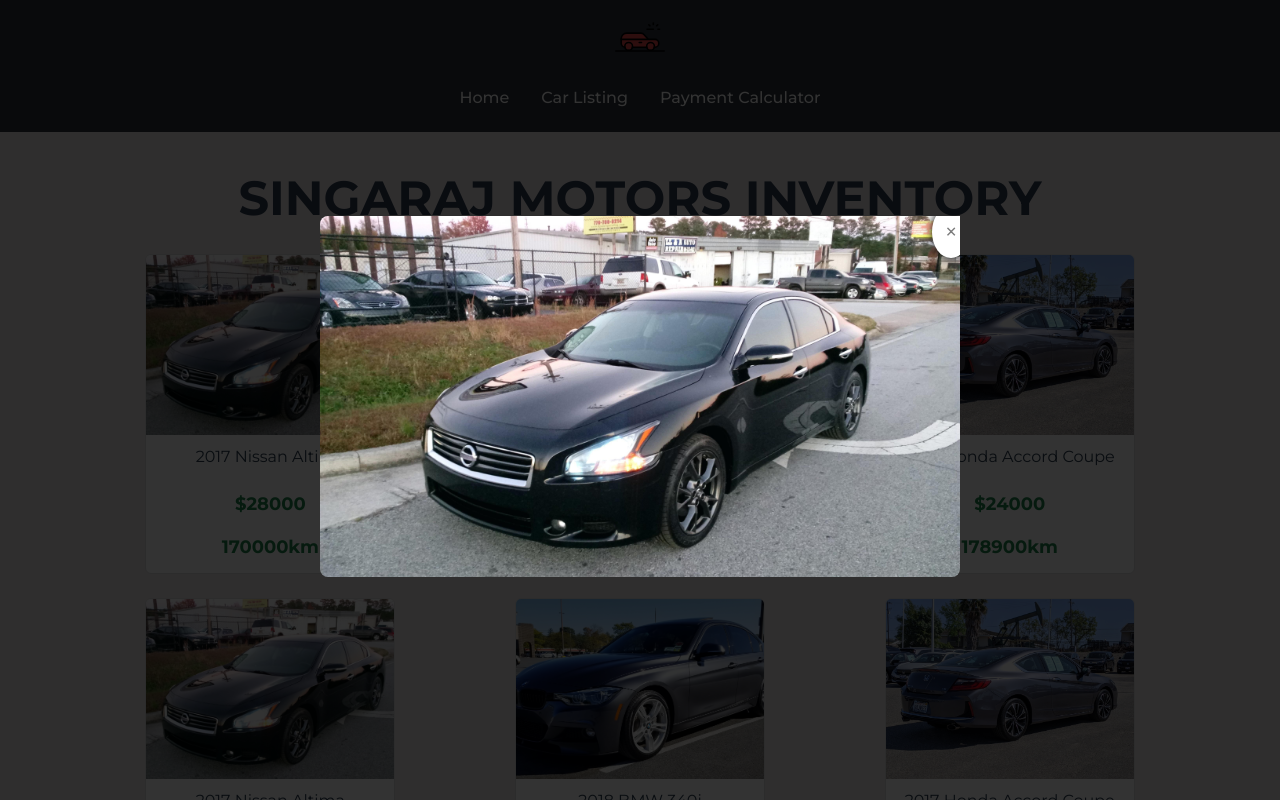
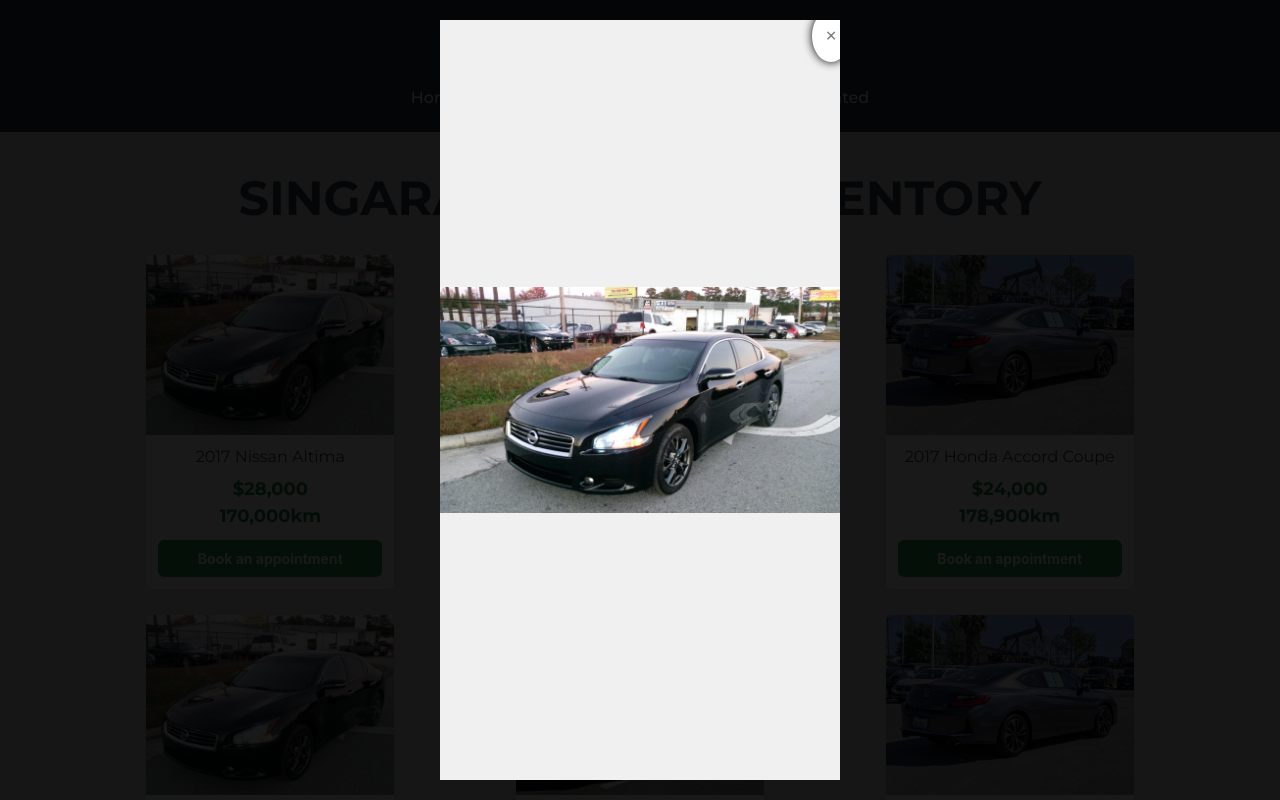
Before and after one commit to seyonr/3230-final, a Vue app: page /carlisiting in a window 1280 px wide. Both pictures are taken after a click on the picture 270 px from the left and 345 px from the top of the page. Shown: the top 800 px of the page. Built offline with nearby package versions, Linux system fonts and the light colour scheme.

Commit message:
added a button for inventory and added located page

```diff
--- a/package.json
+++ b/package.json
@@ -11,6 +11,7 @@
     "format": "prettier --write src/"
   },
   "dependencies": {
+    "leaflet": "^1.9.4",
     "pinia": "^3.0.1",
     "vue": "^3.5.13",
     "vue-router": "^4.5.0"
--- a/src/components/header/CarsComp.vue
+++ b/src/components/header/CarsComp.vue
@@ -8,32 +8,83 @@
   },
 })
 
-const showModal = ref(false)
+const showImageModal = ref(false)
+const showFormModal = ref(false)
 
-function openModal() {
-  showModal.value = true
+function openImageModal() {
+  showImageModal.value = true
 }
 
-function closeModal() {
-  showModal.value = false
+function openFormModal() {
+  showFormModal.value = true
+}
+
+function closeModals() {
+  showImageModal.value = false
+  showFormModal.value = false
+}
+
+const form = ref({
+  name: '',
+  email: '',
+  date: '',
+  time: '',
+})
+
+function submitForm() {
+  alert(`Appointment booked for ${form.value.name} on ${form.value.date} at ${form.value.time}.`)
+  console.log('Form Data:', form.value)
+  form.value = { name: '', email: '', date: '', time: '' }
+  closeModals()
 }
 </script>
 
 <template>
   <div class="car-box">
-    <img :src="carProp.img" :alt="carProp.model" @click="openModal" />
+    <img :src="carProp.img" :alt="carProp.model" @click="openImageModal" />
     <div class="info">
       <h2>{{ carProp.model }}</h2>
       <p class="price">${{ carProp.cost }}</p>
       <p class="km">{{ carProp.km }}km</p>
+      <button class="appoint" @click="openFormModal">Book an appointment</button>
     </div>
   </div>
 
+  <!-- Image Modal (Full Screen) -->
+  <div v-if="showImageModal" class="modal" @click.self="closeModals">
+    <div class="modal-content full-image">
+      <span class="close" @click="closeModals">×</span>
+      <img :src="carProp.img" :alt="carProp.model" />
+    </div>
+  </div>
 
-  <div v-if="showModal" class="modal" @click.self="closeModal">
+  <!-- Form Modal -->
+  <div v-if="showFormModal" class="modal" @click.self="closeModals">
     <div class="modal-content">
-      <span class="close" @click="closeModal">×</span>
-      <img :src="carProp.img" :alt="carProp.model" />
+      <span class="close" @click="closeModals">×</span>
+      <h2>Book an Appointment</h2>
+      <form @submit.prevent="submitForm">
+        <div class="form-group">
+          <label>Name:</label>
+          <input v-model="form.name" type="text" required />
+        </div>
+        <div class="form-group">
+          <label>Email:</label>
+          <input v-model="form.email" type="email" required />
+        </div>
+        <div class="form-group">
+          <label>Date:</label>
+          <input v-model="form.date" type="date" required />
+        </div>
+        <div class="form-group">
+          <label>Time:</label>
+          <input v-model="form.time" type="time" required />
+        </div>
+        <div class="form-actions">
+          <button type="button" @click="closeModals">Cancel</button>
+          <button type="submit">Submit</button>
+        </div>
+      </form>
     </div>
   </div>
 </template>
@@ -41,7 +92,7 @@
 <style scoped>
 .car-box {
   width: 250px;
-  height: 320px;
+  min-height: 320px;
   display: flex;
   flex-direction: column;
   background-color: #fff;
@@ -54,7 +105,7 @@
 
 .car-box:hover {
   border: 1px solid #999;
-  scale: 1.1
+  scale: 1.1;
 }
 
 img {
@@ -79,17 +130,35 @@
   line-height: 1.3;
 }
 
-.price {
+.price, .km {
   font-size: 18px;
   font-weight: bold;
   color: #1e8449;
   margin: 0;
 }
-.km {
-  font-size: 18px;
+
+.appoint {
+  background-color: #28a745;
+  color: white;
+  border: none;
+  border-radius: 6px;
+  padding: 10px 16px;
+  font-size: 14px;
   font-weight: bold;
-  color: #1e8449;
-  margin: 0;
+  cursor: pointer;
+  transition: background-color 0.3s ease, transform 0.1s ease;
+  width: 100%;
+  margin-top: 10px;
+}
+
+.appoint:hover {
+  background-color: #218838;
+  transform: scale(1.03);
+}
+
+.appoint:active {
+  background-color: #1e7e34;
+  transform: scale(0.98);
 }
 
 /* Modal Styles */
@@ -97,9 +166,9 @@
   position: fixed;
   top: 0;
   left: 0;
-  width: 100%;
-  height: 100%;
-  background: rgba(0, 0, 0, 0.8);
+  width: 100vw;
+  height: 100vh;
+  background: rgba(0, 0, 0, 0.9);
   display: flex;
   align-items: center;
   justify-content: center;
@@ -107,15 +176,38 @@
 }
 
 .modal-content {
+  background: white;
+  padding: 20px;
+  border-radius: 8px;
+  width: 90%;
+  max-width: 400px;
   position: relative;
-  max-width: 90%;
-  max-height: 90%;
 }
 
-.modal-content img {
+/* Fullscreen image modal override */
+.full-image {
+  width: 100vw;
+  height: 100vh;
+  background: black;
+  display: flex;
+  align-items: center;
+  justify-content: center;
+  padding: 0;
+  border-radius: 0;
+}
+
+.full-image img {
   width: 100%;
-  height: auto;
-  border-radius: 8px;
+  height: 100%;
+  object-fit: contain;
+  border-radius: 0;
+}
+
+.modal-content h2 {
+  margin-top: 0;
+  font-size: 20px;
+  margin-bottom: 16px;
+  text-align: center;
 }
 
 .close {
@@ -129,4 +221,43 @@
   cursor: pointer;
   box-shadow: 0 0 10px #000;
 }
+
+.form-group {
+  margin-bottom: 12px;
+}
+
+.form-group label {
+  display: block;
+  margin-bottom: 6px;
+  font-weight: 500;
+}
+
+.form-group input {
+  width: 100%;
+  padding: 8px;
+  border: 1px solid #ccc;
+  border-radius: 4px;
+}
+
+.form-actions {
+  display: flex;
+  justify-content: space-between;
+  margin-top: 16px;
+}
+
+.form-actions button {
+  padding: 8px 14px;
+  border: none;
+  border-radius: 4px;
+  cursor: pointer;
+}
+
+.form-actions button:first-child {
+  background-color: #ccc;
+}
+
+.form-actions button:last-child {
+  background-color: #28a745;
+  color: white;
+}
 </style>
--- a/src/components/header/Header.vue
+++ b/src/components/header/Header.vue
@@ -36,6 +36,7 @@
           <RouterLink class="navbar-item" to="/">Home</RouterLink>
           <RouterLink class="navbar-item" to="/carlisiting">Car Listing</RouterLink>
           <RouterLink class="navbar-item" to="/paymentcalc">Payment Calculator</RouterLink>
+          <RouterLink class="navbar-item" to="/Located">Located</RouterLink>
         </div>
       </div>
     </nav>
--- a/src/router/index.js
+++ b/src/router/index.js
@@ -22,6 +22,12 @@
       name: 'PaymentCalc',
       component: PaymentCalc,
     },
+    {
+      path: '/located',
+      name: 'Located',
+      component: () => import('@/views/Located.vue')
+    }
+
     // {
     //   path: '/about',
     //   name: 'about',
--- a/src/views/CarListing.vue
+++ b/src/views/CarListing.vue
@@ -8,44 +8,44 @@
     id: 5928101,
     img: 'NissanAltima.jpg',
     model: '2017 Nissan Altima',
-    cost: 28000,
-    km: 170000
+    cost: "28,000",
+    km: "170,000"
   },
   {
     id: 4582797,
     img: 'bmw34oi.jpg',
     model: '2018 BMW 340i',
-    cost: 45000,
-    km: 109000
+    cost: '45,000',
+    km: '109,000'
   },
   {
     id: 8419988,
     img: 'HondaAccord.jpg',
     model: '2017 Honda Accord Coupe',
-    cost: 24000,
-    km: 178900
+    cost: '24,000',
+    km: '178,900'
 
   },
   {
     id: 5928101,
     img: 'NissanAltima.jpg',
     model: '2017 Nissan Altima',
-    cost: 28000,
-    km: 170000
+    cost: "28,000",
+    km: "170,000"
   },
   {
     id: 4582797,
     img: 'bmw34oi.jpg',
     model: '2018 BMW 340i',
-    cost: 45000,
-    km: 109000
+    cost: "45,000",
+    km: "109,000"
   },
   {
     id: 8419988,
     img: 'HondaAccord.jpg',
     model: '2017 Honda Accord Coupe',
-    cost: 24000,
-    km: 178900
+    cost: "24,000",
+    km: "178,900"
 
   },
 
--- a/src/views/Landing.vue
+++ b/src/views/Landing.vue
@@ -10,6 +10,7 @@
             <div class="button-div">
                 <RouterLink to="/carlisiting" class="button-s">Browse Cars</RouterLink>
                 <RouterLink to="/paymentcalc" class="button-s">Estimate Payments</RouterLink>
+
             </div>
         </div>
         <div class="right-div">
--- /dev/null
+++ b/src/views/Located.vue
@@ -0,0 +1,38 @@
+<template>
+    <div class="map-container">
+      <h1 class="text-2xl font-bold mb-4">Car Lot Location - Ontario</h1>
+      <div id="map" class="map"></div>
+    </div>
+  </template>
+
+  <script setup>
+  import { onMounted } from 'vue'
+  import L from 'leaflet'
+  import 'leaflet/dist/leaflet.css'
+
+  onMounted(() => {
+    const map = L.map('map').setView([43.65107, -79.347015], 12) // Toronto, ON
+
+    L.tileLayer('https://{s}.tile.openstreetmap.org/{z}/{x}/{y}.png', {
+      attribution: '&copy; OpenStreetMap contributors'
+    }).addTo(map)
+
+    L.marker([43.65107, -79.347015])
+      .addTo(map)
+      .bindPopup('We are here!')
+      .openPopup()
+  })
+  </script>
+
+  <style scoped>
+  .map-container {
+    padding: 20px;
+  }
+
+  .map {
+    height: 500px;
+    width: 100%;
+    border: 2px solid #ccc;
+    border-radius: 8px;
+  }
+  </style>
```
Also changed, not shown: 1 other file (tests, documents, lock files or other folders).
